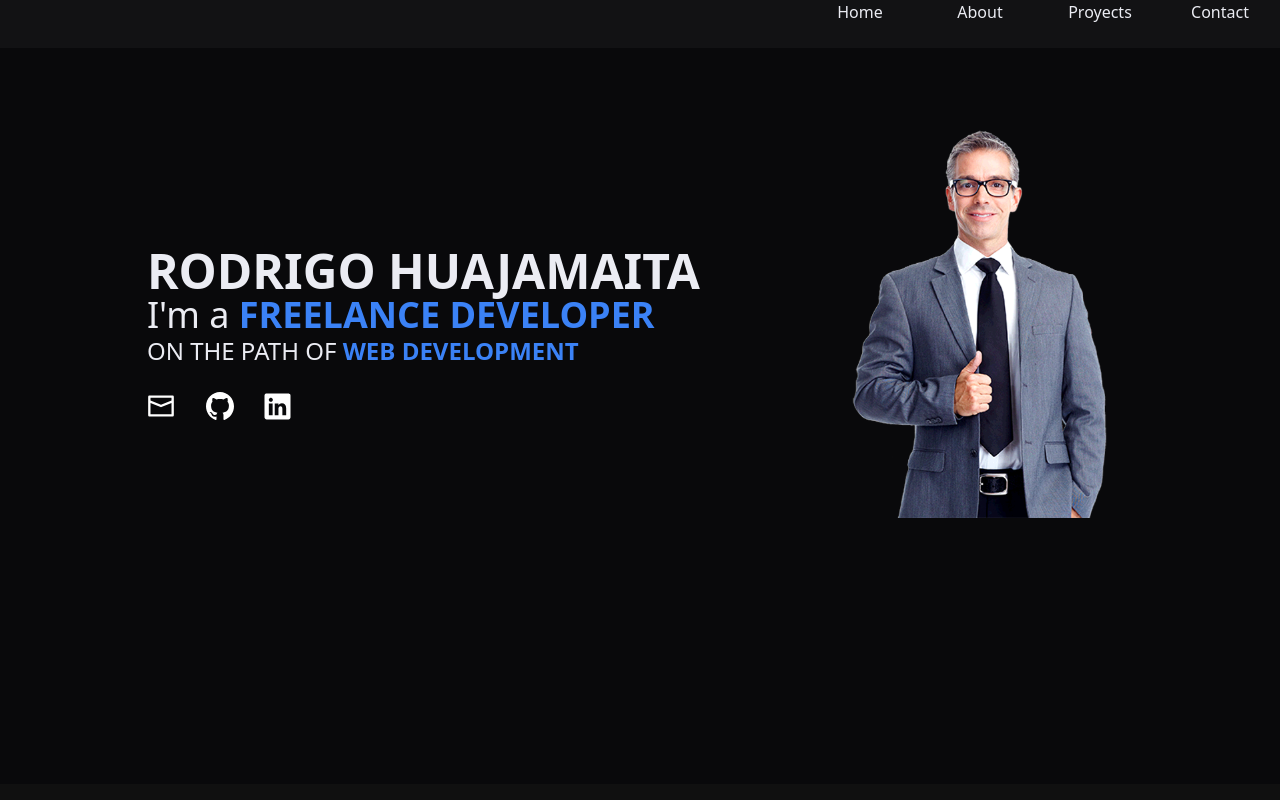
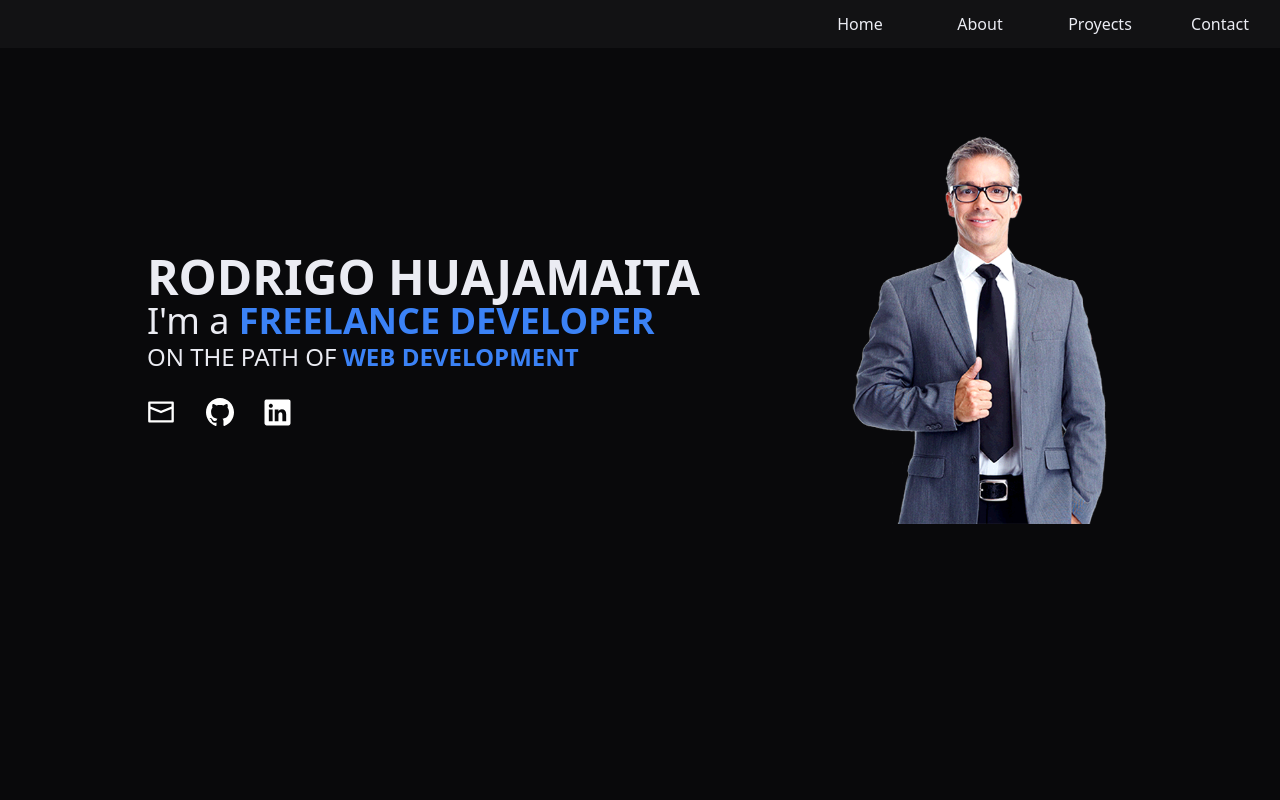
Before and after one commit to Rwaja/Portfolio, an Astro site: page / in a window 1280 px wide. Shown: the top 800 px of the page. Built offline with nearby package versions, Linux system fonts and the light colour scheme; Astro itself is replaced by a stand-in of ours.

Commit message:
Update styles and TODOs in Card, Header, Main, and Layout components

```diff
--- a/src/components/Card.astro
+++ b/src/components/Card.astro
@@ -41,7 +41,7 @@ const {
   </div>
 
   <div class="md:flex md:flex-col p-1 ml-2 rounded-xl">
-    <div class="mt-1 text-4xl mx-auto font-semibold text-center">
+    <div class="mt-1 text-4xl font-semibold">
       <h1>
         {title}
       </h1>
--- a/src/components/Header.astro
+++ b/src/components/Header.astro
@@ -1,14 +1,16 @@
 ---
 
 ---
-
-<header>
+<!-- TODO: definir color de fondo -->
+<header class="fixed z-10 top-0 w-full h-[6vh] flex justify-end">
   <nav
-    class="fixed z-10 top-0 flex justify-end items-center h-[6vh] w-full"
+    class="flex gap-6 items-center"
   >
+  <div class="flex">
     <a href="#home" class="w-[15vh] h-full text-center"> Home</a>
     <a href="#about" class="w-[15vh] h-full text-center "> About</a>
     <a href="#proyects" class="w-[15vh] h-full text-center"> Proyects</a>
     <a href="#contact" class="w-[15vh] h-full text-center"> Contact</a>
+  </div>
   </nav>
 </header>
--- a/src/components/Main.astro
+++ b/src/components/Main.astro
@@ -13,7 +13,7 @@ import Presentation from "./Presentation.astro";
 <main class="mt-[6vh]">
   <section
     id="home"
-    class="scroll-mt-[6vh] flex justify-center h-auto md:h-[92vh]"
+    class="scroll-mt-[6vh] flex justify-center h-auto md:h-[94vh]"
   >
     <!-- TODO: Conseguir una buena foto y arreglar dimenciones del div-->
     <hero class="flex justify-center w-[100%] h-[100%] md:h-[75%] mb-20">
@@ -65,7 +65,7 @@ import Presentation from "./Presentation.astro";
     id="about"
     class="scroll-mt-[6vh] flex gap-5 flex-col justify-center items-center h-auto text-base font-extralight bg-[#101010] py-[5rem]"
   >
-    <!-- TODO: Definir que color darle al hover de los elementos de TECH y conseguir el svg para el titulo de tech-->
+    <!-- TODO: actualizar contenido-->
     <div class="flex justify-center items-center w-[80%] md:w-[80%] pb-10">
       <span class="font-bold text-5xl md:text-6xl">ABOUT</span><span
         class="font-black text-5xl md:text-6xl text-blue-500 pr-5">.</span
@@ -79,7 +79,7 @@ import Presentation from "./Presentation.astro";
   </section>
 
 <section id="proyects" class="scroll-mt-[6vh] flex py-[5rem] justify-center bg-background-color h-auto">
-  <!-- TODO: Definir que fuente y color poner en en la descripcion de Card, leve animacion de los iconos de stack-->
+  <!-- TODO: arreglar card portfolio-->
   <div class="md:justify-center md:items-center w-full md:w-[80%] h-[100%]">
     <div class="flex justify-end items-center mb-5 mx-auto w-[80%] md:w-[100%] pb-10">
       <Separator />
@@ -136,7 +136,7 @@ import Presentation from "./Presentation.astro";
   </div>
 </section>
 <section id="contact" class="scroll-mt-[6vh] flex justify-center h-[92vh]">
-  <!-- TODO: Formas de ponerse en contacto conmigo y respectivas redes sociales -->
+  <!-- TODO: mejorar descripcion -->
   <div class="md:justify-center md:items-center w-[80%] h-[100%]">
     <div class="flex justify-center items-center w-[80%] md:w-[100%]">
       <span class="font-bold text-5xl md:text-6xl my-6">CONTACT</span><span
--- a/src/layouts/Layout.astro
+++ b/src/layouts/Layout.astro
@@ -33,7 +33,7 @@
     scroll-behavior: smooth;
     background-color: hsl(240 10% 3.9%);
   }
-  nav{
+  header{
     background-color: rgba(22, 22, 23, .8);
     backdrop-filter: blur(10px);
   }
```
